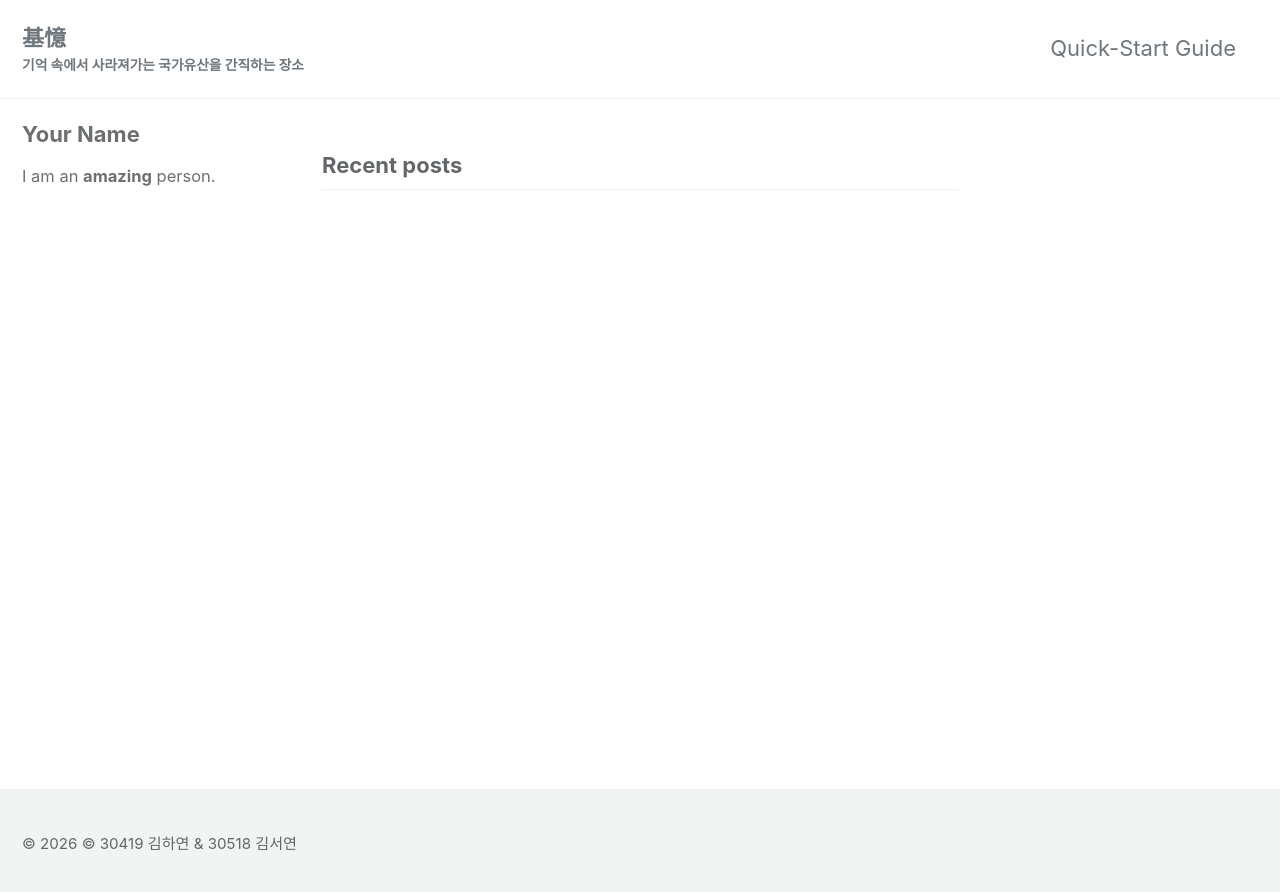
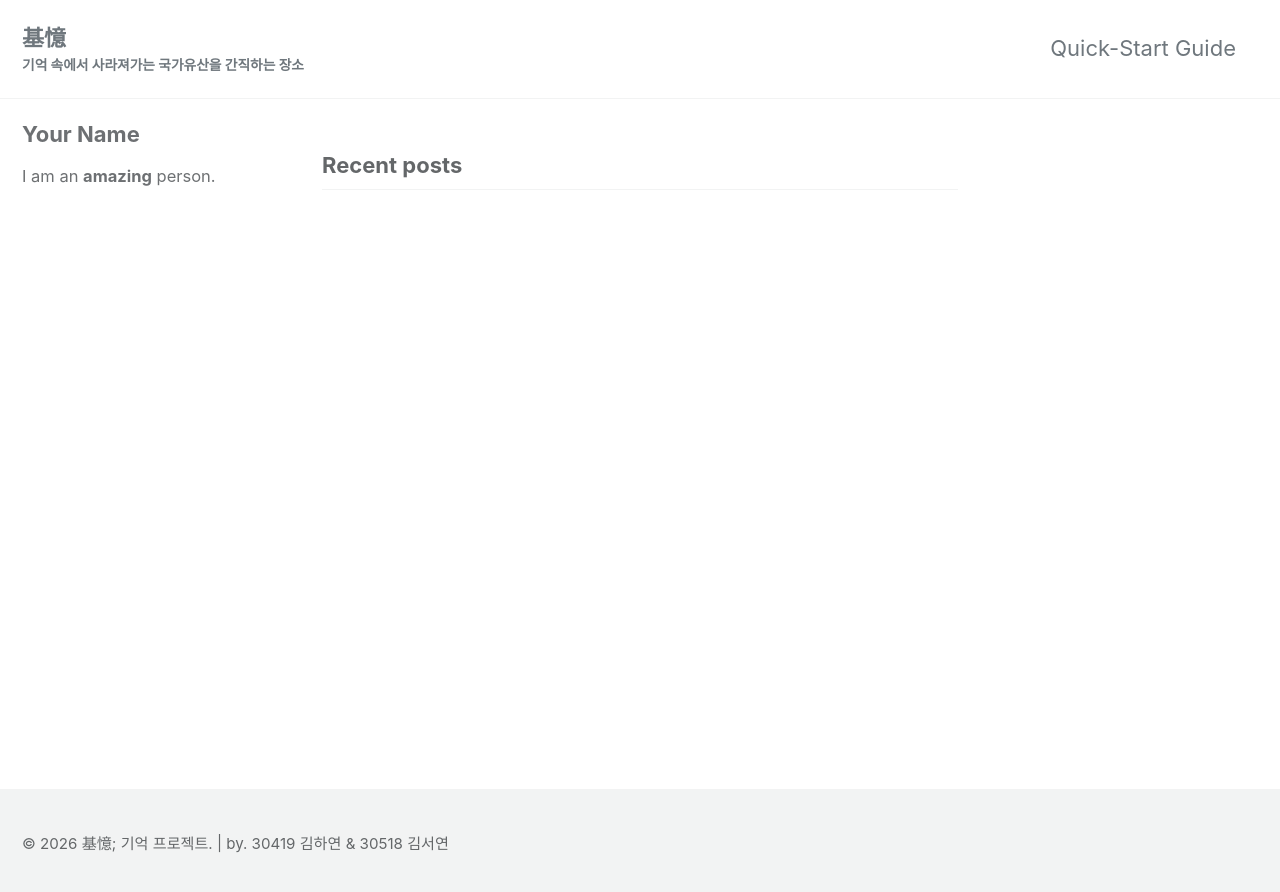
Before and after one commit to ArchiveCulturalHeritage/ArchiveCulturalHeritage.github.io, a Jekyll site: the page built from index.html, in a window 1280 px wide. Shown: the top 892 px of the page. Built offline with Jekyll 4.4.1, drawn with Linux system fonts in a browser that asks for light colours; cached includes are drawn as plain includes; the list of posts is cut into pages by our own code.

Commit message:
Update copyright information in _config.yml

```diff
--- a/_config.yml
+++ b/_config.yml
@@ -31,7 +31,7 @@ masthead_title           : # overrides the website title displayed in the masthe
 breadcrumbs              : # true, false (default)
 words_per_minute         : 200
 enable_copy_code_button  : # true, false (default)
-copyright                : "© 30419 김하연 & 30518 김서연" # "copyright" name, defaults to site.title
+copyright                : "基憶; 기억 프로젝트. | by. 30419 김하연 & 30518 김서연" # "copyright" name, defaults to site.title
 copyright_url            : # "copyright" URL, defaults to site.url
 comments:
   provider               : # false (default), "disqus", "discourse", "facebook", "staticman", "staticman_v2", "utterances", "giscus", "custom"
```
